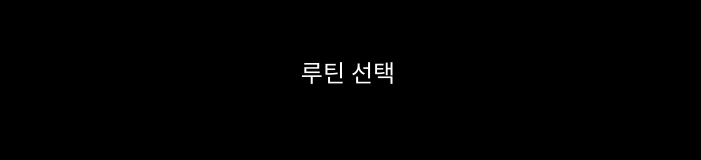
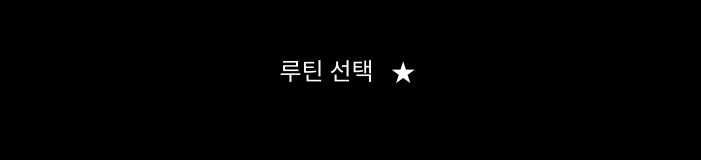
Before and after one commit to Yoon79/routine, a Next.js app: page / in a window 1280 px wide. Shown: the part 190-350 px from the top of the page, without its empty margins (292-993 px from the left). Built offline with nearby package versions, Linux system fonts and the light colour scheme; a web font is replaced by a local one.

Commit message:
Update page.tsx

```diff
--- a/src/app/page.tsx
+++ b/src/app/page.tsx
@@ -4,7 +4,10 @@ import Image from 'next/image';
 export default function Home() {
     return (
         <div className="font-dung flex flex-col items-center justify-center min-h-screen bg-black text-white">
-            <div className="text-2xl mb-20">루틴 선택</div>
+            <div className="flex mb-20">
+            <div className="text-2xl">루틴 선택</div>
+            <div className="ml-4 text-3xl animate-bounce">★</div>
+            </div>
             <div className="grid grid-cols-2 gap-6 md:grid-cols-4">
                 <Link href="/type-a">
                     <div className="relative">
```
